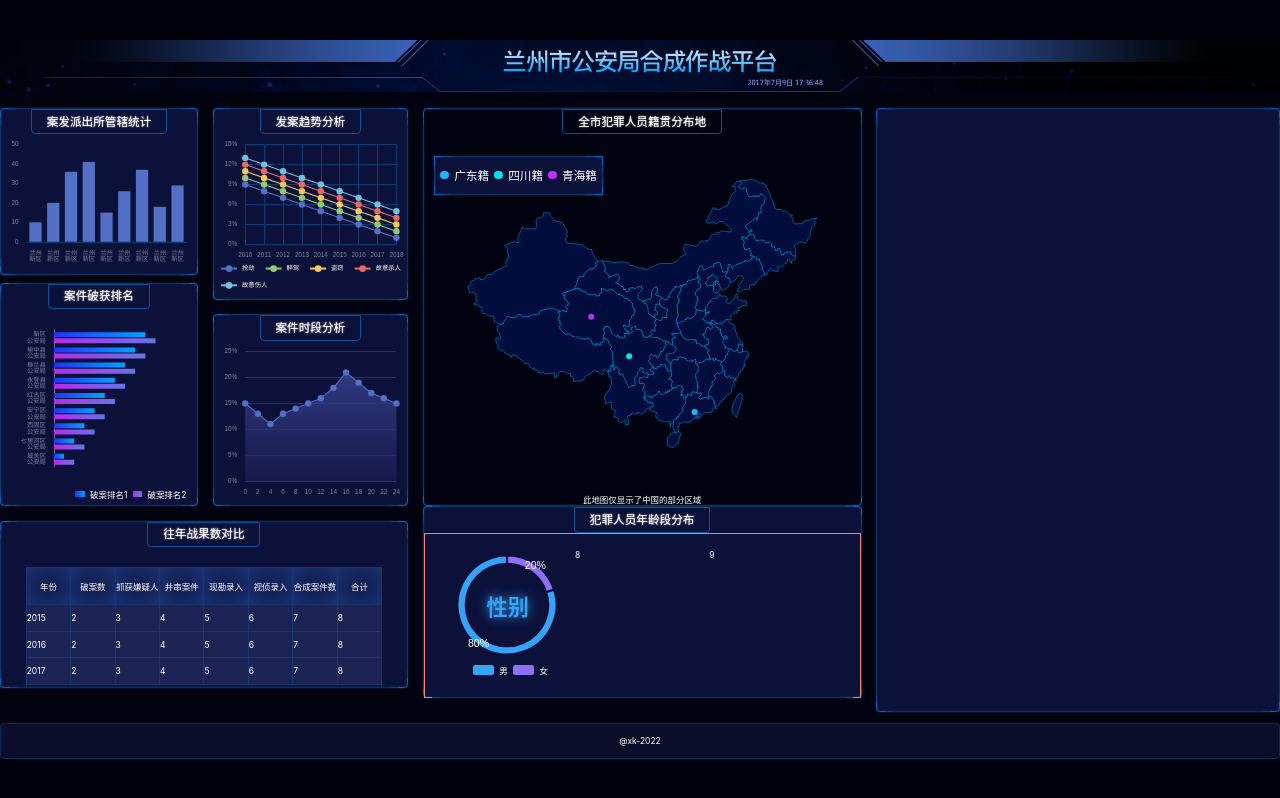
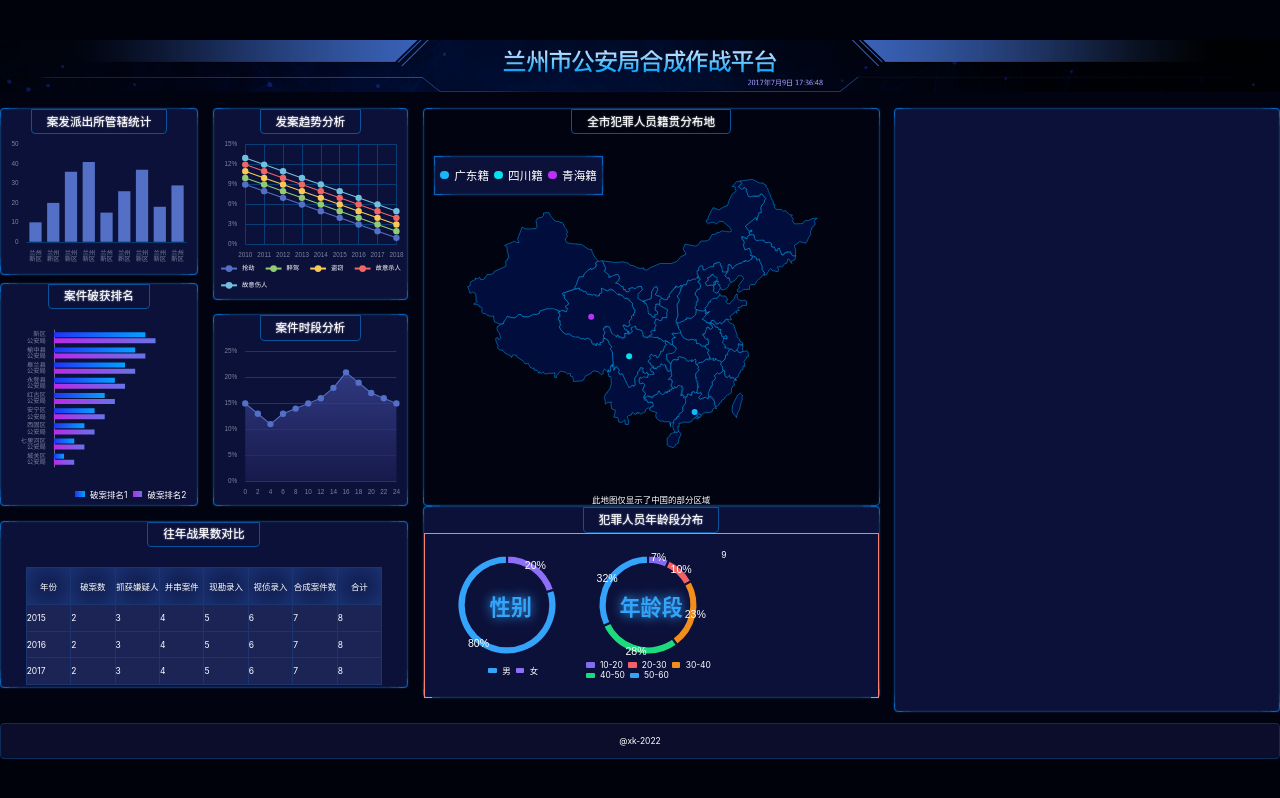
Before and after one commit to ObitoRin/big-screen, a React (Vite) app: page /#/ in a window 1280 px wide. Built offline with nearby package versions, Linux system fonts and the light colour scheme.

Commit message:
add pie-chart8

```diff
--- a/src/components/age-chart8.tsx
+++ b/src/components/age-chart8.tsx
@@ -1,15 +1,63 @@
 import React, { useEffect, useRef } from 'react';
 import * as echarts from 'echarts';
+import { createEchartsOptions } from '../shared/create-echarts-options';
+import { px } from '../shared/px';
 
 export const AgeChart8 = () => {
   const divRef = useRef(null);
+  const colors = ['#856BED', '#F46064', '#F38E1C', '#1CDB7C', '#33A4FA'];
+
   useEffect(() => {
     var myChart = echarts.init(divRef.current);
+    myChart.setOption(createEchartsOptions({
+        color: colors,
+        xAxis: { show: false },
+        yAxis: { show: false },
+        legend: { show: false },
+        series: [
+        {
+          name: '访问来源',
+          type: 'pie',
+          radius: ["75%", "90%"],
+          avoidLabelOverlap: false,
+          label: {
+            show: true,
+            position: "inside",
+            textStyle: { color: "white", fontSize: px(20) },
+            formatter(options) {
+              return (options.value * 100).toFixed(0)+ "%";
+            },
+          },
+          labelLine: { show: false },
+          itemStyle: {
+            borderColor: "#0F113A",
+            borderWidth: px(4),
+          },
+          data: [
+            {value: 0.07, name: '10-20'},
+            {value: 0.10, name: '20-30'},
+            {value: 0.23, name: '30-40'},
+            {value: 0.28, name: '40-50'},
+            {value: 0.32, name: '50-60'},
+          ]
+        }
+      ]
+    }))
   }, []);
 
   return (
     <div className="age-图2">
-      8<div ref={divRef} className="chart"></div>
+      <div className="chart">
+        <div ref={divRef} className="main"></div>
+        <div className="text">年龄段</div>
+      </div>
+      <div className="legend">
+      <span style={{background: colors[0]}} />10-20
+        <span style={{background: colors[1]}} />20-30
+        <span style={{background: colors[2]}} />30-40
+        <span style={{background: colors[3]}} />40-50
+        <span style={{background: colors[4]}} />50-60
+      </div>
     </div>
   );
 };
--- a/src/pages/home.scss
+++ b/src/pages/home.scss
@@ -207,7 +207,8 @@
         display: flex;
         flex-direction: column;
       }
-      &-图1 {
+      &-图1,
+      &-图2 {
         .chart {
           position: relative;
           display: flex;
@@ -230,11 +231,12 @@
           display: flex;
           align-items: center;
           justify-content: center;
+          flex-wrap: wrap;
           > span {
             display: inline-block;
-            width: px(40);
-            height: px(20);
-            border-radius: px(4);
+            width: px(16);
+            height: px(10);
+            border-radius: px(2);
             margin: 0 px(10);
           }
           .male {
@@ -245,6 +247,13 @@
           }
         }
       }
+      &-图2 {
+        width: px(290);
+        flex-shrink: 0;
+        .legend {
+          justify-content: flex-start;
+        }
+      }
     }
   }
 }
```
